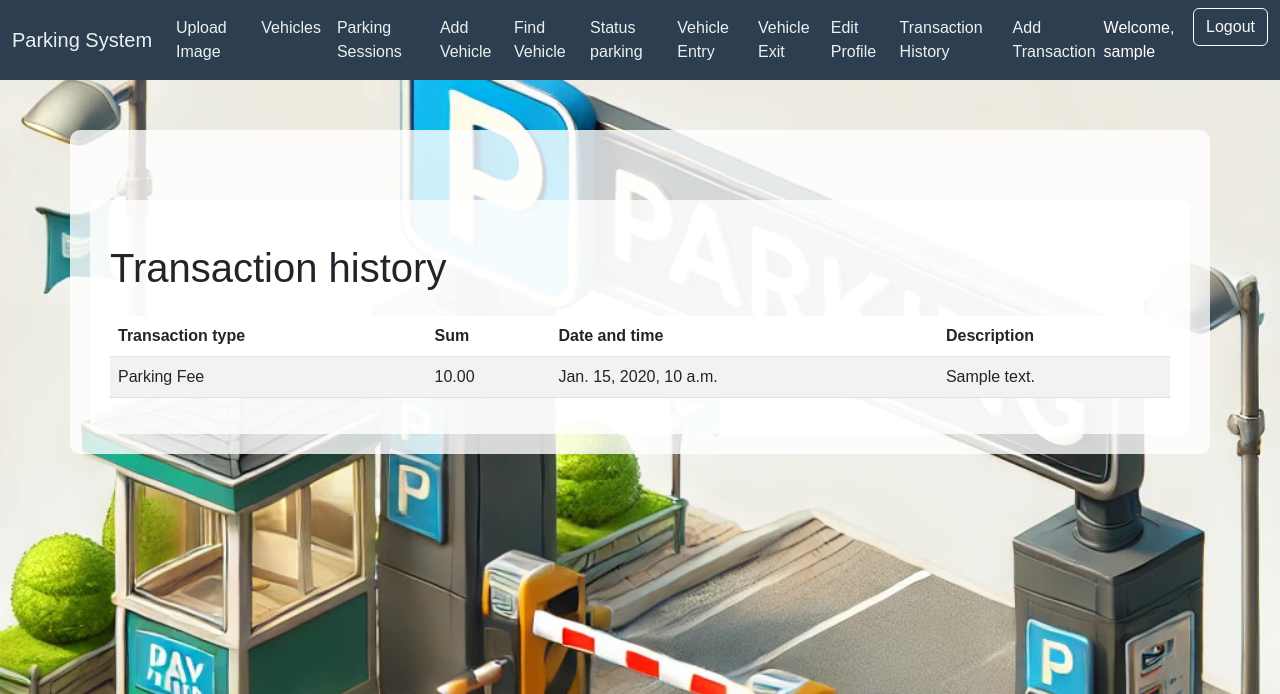
After one commit to Alona7777/Parking_Service, a Django app: page /api/transaction-history/ in a window 1280 px wide. The commit adds this page. Shown: the top 694 px of the page. Run offline with Django 5.2, Linux system fonts and the light colour scheme; a user stored in the database is signed in; tables that the repository leaves empty hold one stand-in row (values such as "Sample post").

Commit message:
Add transaction

```diff
--- a/Parking_Service/parking_system/parking/__init__.py
+++ b/Parking_Service/parking_system/parking/__init__.py
@@ -0,0 +1 @@
+default_app_config = 'parking.apps.AccountsConfig'
--- a/Parking_Service/parking_system/parking/apps.py
+++ b/Parking_Service/parking_system/parking/apps.py
@@ -4,3 +4,9 @@ from django.apps import AppConfig
 class ParkingConfig(AppConfig):
     default_auto_field = 'django.db.models.BigAutoField'
     name = 'parking'
+
+class AccountsConfig(AppConfig):
+    name = 'parking'
+
+    def ready(self):
+        import signals
--- a/Parking_Service/parking_system/parking/models.py
+++ b/Parking_Service/parking_system/parking/models.py
@@ -2,6 +2,31 @@ from decimal import Decimal
 
 from django.db import models
 from django.contrib.auth.models import User
+
+
+class UserProfile(models.Model):
+    user = models.OneToOneField(User, on_delete=models.CASCADE)
+    monetary_limit = models.DecimalField(max_digits=10, decimal_places=2, default=0.00)  # Лимит средств
+
+    def __str__(self):
+        return self.user.username
+
+
+class Transaction(models.Model):
+    TRANSACTION_TYPE_CHOICES = [
+        ('PARKING_FEE', 'Parking Fee'),
+        ('SUBSCRIPTION_FEE', 'Subscription Fee'),
+        ('OTHER', 'Other'),
+    ]
+
+    user = models.ForeignKey(User, on_delete=models.CASCADE)
+    transaction_type = models.CharField(max_length=20, choices=TRANSACTION_TYPE_CHOICES)
+    amount = models.DecimalField(max_digits=10, decimal_places=2, default=Decimal('0.00'))
+    timestamp = models.DateTimeField(auto_now_add=True)  # Время транзакции
+    description = models.TextField(blank=True, null=True)  # Описание транзакции
+
+    def __str__(self):
+        return f"{self.user.username} - {self.transaction_type} - {self.amount} at {self.timestamp}"
 
 
 class ParkingSpot(models.Model):
@@ -80,8 +105,10 @@ class ParkingRate(models.Model):
         ('yacht', 'Yacht'),
     ])
 
-    # vehicle_type = models.CharField(max_length=20, choices=VEHICLE_TYPE_CHOICES, unique=False)
-    rate_per_hour = models.DecimalField(max_digits=6, decimal_places=2)
+    rate_per_hour = models.DecimalField(max_digits=6, decimal_places=2, default=Decimal('0.00'))
+    rental_rate = models.DecimalField(max_digits=6, decimal_places=2, default=Decimal('0.00'))  # Цена аренды стоянки
+    disabled_rate = models.DecimalField(max_digits=6, decimal_places=2, default=Decimal('0.00'))  # Цена для инвалидов
 
     def __str__(self):
-        return f"{self.get_vehicle_type_display()} - {self.rate_per_hour} per hour"
+        return f"{self.get_vehicle_type_display()} - {self.rate_per_hour} per hour, " \
+               f"Rental Rate: {self.rental_rate}, Disabled Rate: {self.disabled_rate}"
--- a/Parking_Service/parking_system/parking/urls.py
+++ b/Parking_Service/parking_system/parking/urls.py
@@ -1,6 +1,6 @@
 from django.urls import path
 from . import views
-from .views import add_vehicle, export_parking_report_csv
+from .views import add_vehicle, export_parking_report_csv, transaction_history, add_transaction
 
 urlpatterns = [
     path('', views.home, name='home'),
@@ -15,6 +15,9 @@ urlpatterns = [
     path('start_parking/<int:vehicle_id>/', views.start_parking_session, name='start_parking_session'),
     path('end_parking/<int:vehicle_id>/', views.end_parking_session, name='end_parking_session'),
     path('parking_status/', views.parking_status, name='parking_status'),
+    path('edit_profile/', views.edit_profile, name='edit_profile'),
+    path('transaction-history/', transaction_history, name='transaction-history'),
+    path('add-transaction/', add_transaction, name='add-transaction'),
     path('export/parking_report/', export_parking_report_csv, name='export_parking_report_csv'),
 
 ]
--- a/Parking_Service/parking_system/parking/views.py
+++ b/Parking_Service/parking_system/parking/views.py
@@ -1,30 +1,53 @@
+import base64
+import csv
+from datetime import timedelta
+from decimal import Decimal
+
 import cv2
 import numpy as np
-import csv
-from decimal import Decimal
+from dateutil.relativedelta import relativedelta
+from django.contrib import messages
+from django.contrib.auth.decorators import login_required
+from django.db.models import Value
+from django.db.models.functions import Replace, Trim, Upper
 from django.http import HttpResponse
-
-from django.shortcuts import render, redirect, get_object_or_404
-from .models import Vehicle, ParkingSession, ParkingImage, ParkingRate, ParkingSpot
-from .vision import detect_license_plate
-from .forms import ParkingImageForm, VehicleSearchForm, StartParkingSessionForm, EndParkingSessionForm
-
-from django.contrib.auth.forms import UserCreationForm
-from django.contrib import messages
-from .forms import UserRegisterForm, VehicleForm
-from django.contrib.auth.decorators import login_required
-from django.db.models.functions import Replace, Trim, Upper
-from django.db.models import Value
-
+from django.shortcuts import render, redirect
 from django.utils import timezone
 
+# from .vision import detect_license_plate
+from .forms import ParkingImageForm, VehicleSearchForm, StartParkingSessionForm, EndParkingSessionForm, UserProfileForm, \
+    TransactionForm
+from .forms import UserRegisterForm, VehicleForm
+from .models import Vehicle, ParkingSession, ParkingRate, ParkingSpot, UserProfile, Transaction
 from .vision import detect_and_recognize_license_plates
-import base64
 
 
 def home(request):
     rates = ParkingRate.objects.all()
     return render(request, 'home.html', {'rates': rates})
+
+
+@login_required
+def edit_profile(request):
+    # Создаем профиль, если его нет
+    user_profile, created = UserProfile.objects.get_or_create(user=request.user)
+
+    if request.method == 'POST':
+        # Обработка данных формы
+        form = UserProfileForm(request.POST, instance=user_profile)
+        if form.is_valid():
+            form.save()
+            return redirect('home')
+    else:
+        form = UserProfileForm(instance=user_profile)
+
+    return render(request, 'edit_profile.html', {'form': form})
+
+
+@login_required
+def transaction_history(request):
+    transactions = Transaction.objects.filter(user=request.user).order_by('-timestamp')
+    return render(request, 'transaction_history.html', {'transactions': transactions})
 
 
 def upload_image(request):
@@ -274,3 +297,65 @@ def end_parking_session(request):
 def parking_status(request):
     spots = ParkingSpot.objects.all().order_by('number')
     return render(request, 'parking_status.html', {'spots': spots})
+
+
+@login_required
+def add_transaction(request):
+    if request.method == 'POST':
+        form = TransactionForm(request.POST, user=request.user)
+        if form.is_valid():
+            vehicle = form.cleaned_data['vehicle']
+            start_date = form.cleaned_data['start_date']
+            # is_disabled = form.cleaned_data['is_disabled']
+            parking_spot = form.cleaned_data['parking_spot']
+
+            # Check if the vehicle is blocked
+            if vehicle.is_blocked:
+                messages.error(request, "Выбранное авто заблокировано.")
+                return redirect('add-transaction')
+
+            # Get user profile and check balance
+            user_profile = UserProfile.objects.get(user=request.user)
+            parking_rate = ParkingRate.objects.get(vehicle_type=vehicle.vehicle_type)
+            rate = parking_rate.rental_rate
+
+            if user_profile.monetary_limit < rate:
+                messages.error(request, "Пополните баланс.")
+                return redirect('add-transaction')
+
+            if parking_spot:
+                # Save parking spot and subscription end date to vehicle
+                vehicle.parking_spot = parking_spot
+                vehicle.subscription_end_date = start_date + timedelta(days=30)
+                vehicle.save()
+
+                # Mark the parking spot as occupied
+                parking_spot.is_occupied = True
+                parking_spot.occupied_by = vehicle
+                parking_spot.occupied_since = start_date
+                parking_spot.save()
+
+            # Create a new transaction
+            # if not is_blocked:
+            Transaction.objects.create(
+                user=request.user,
+                transaction_type='SUBSCRIPTION_FEE',
+                amount=rate,
+                description=f"Subscription fee for vehicle {vehicle.license_plate}"
+            )
+            # Deduct money from the user's balance
+            user_profile.monetary_limit -= rate
+            user_profile.save()
+
+            # Handle disabled vehicle
+            # if is_disabled:
+            #     vehicle.is_disabled = True
+            #     vehicle.save()
+
+            messages.success(request, "Абонемент успешно оформлен.")
+            return redirect('home')
+
+    else:
+        form = TransactionForm(user=request.user)
+
+    return render(request, 'add_transaction.html', {'form': form})
--- a/Parking_Service/parking_system/templates/base.html
+++ b/Parking_Service/parking_system/templates/base.html
@@ -96,6 +96,15 @@
                     <li class="nav-item">
                         <a class="nav-link" href="{% url 'vehicle_exit' %}">Vehicle Exit</a>
                     </li>
+                    <li class="nav-item">
+                        <a class="nav-link" href="{% url 'edit_profile' %}">Edit Profile</a>
+                    </li>
+                    <li class="nav-item">
+                        <a class="nav-link" href="{% url 'transaction-history' %}">Transaction History</a>
+                    </li>
+                    <li class="nav-item">
+                        <a class="nav-link" href="{% url 'add-transaction' %}">Add Transaction</a>
+                    </li>
                 </ul>
                 <div class="d-flex">
                     {% if user.is_authenticated %}
--- a/Parking_Service/parking_system/templates/home.html
+++ b/Parking_Service/parking_system/templates/home.html
@@ -6,14 +6,18 @@
     <thead>
         <tr>
             <th>Vehicle Type</th>
+            <th>Rate per Rental</th>
             <th>Rate per Hour</th>
+            <th>Rate per Disabled</th>
         </tr>
     </thead>
     <tbody>
         {% for rate in rates %}
         <tr>
             <td>{{ rate.get_vehicle_type_display }}</td>
+            <td>{{ rate.rental_rate }} USD</td>
             <td>{{ rate.rate_per_hour }} USD</td>
+            <td>{{ rate.disabled_rate }} USD</td>
         </tr>
         {% empty %}
         <tr>
--- /dev/null
+++ b/Parking_Service/parking_system/templates/transaction_history.html
@@ -0,0 +1,32 @@
+{% extends 'base.html' %}
+
+{% block content %}
+<div class="container">
+    <h1 class="mt-4 mb-4">Transaction history</h1>
+
+    {% if transactions %}
+        <table class="table table-striped">
+            <thead>
+                <tr>
+                    <th>Transaction type</th>
+                    <th>Sum</th>
+                    <th>Date and time</th>
+                    <th>Description</th>
+                </tr>
+            </thead>
+            <tbody>
+                {% for transaction in transactions %}
+                    <tr>
+                        <td>{{ transaction.get_transaction_type_display }}</td>
+                        <td>{{ transaction.amount }}</td>
+                        <td>{{ transaction.timestamp }}</td>
+                        <td>{{ transaction.description|default:"Не указано" }}</td>
+                    </tr>
+                {% endfor %}
+            </tbody>
+        </table>
+    {% else %}
+        <p>Transaction history is empty.</p>
+    {% endif %}
+</div>
+{% endblock %}
```
Also changed, not shown: Parking_Service/parking_system/parking/admin.py (+13 -3 lines), Parking_Service/parking_system/parking/forms.py (+60 -1 lines), Parking_Service/parking_system/parking/signals.py (added, +13 -0 lines), Parking_Service/parking_system/templates/add_transaction.html (added, +10 -0 lines), Parking_Service/parking_system/templates/edit_profile.html (added, +10 -0 lines).
